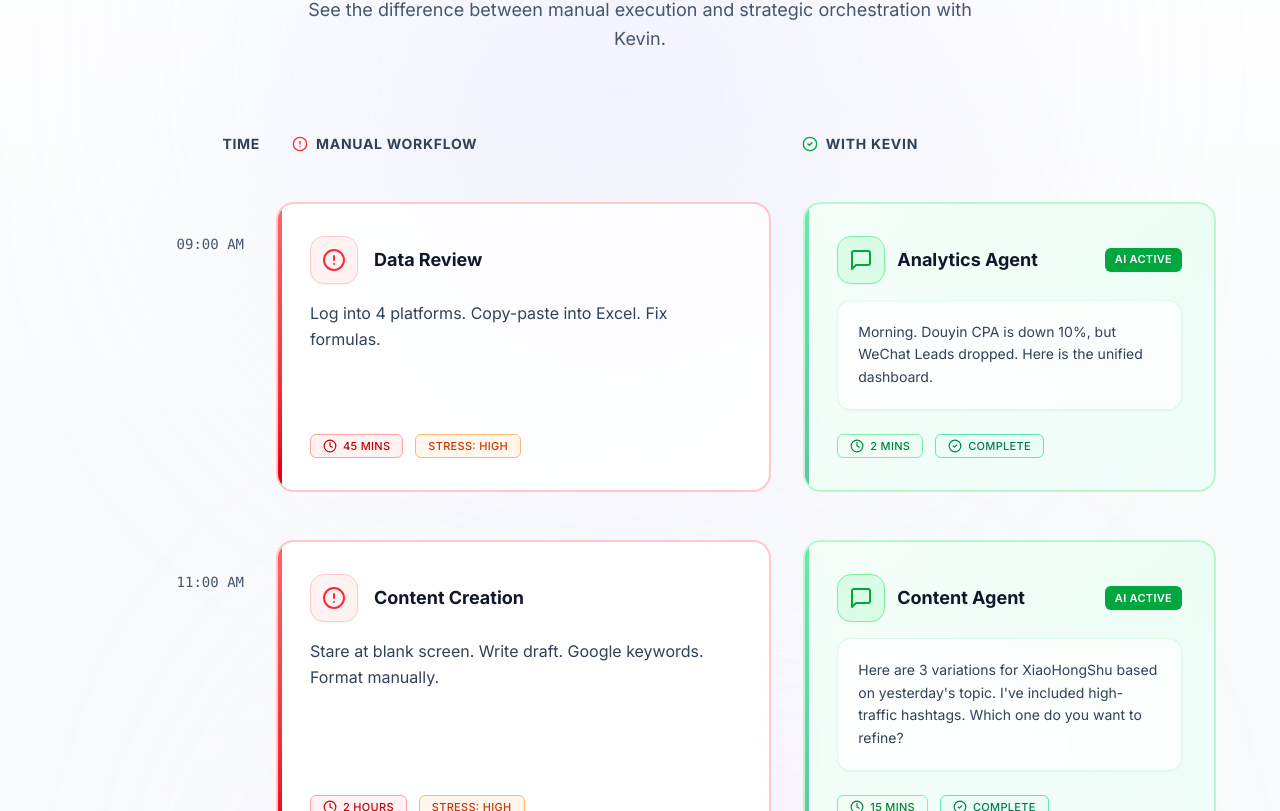
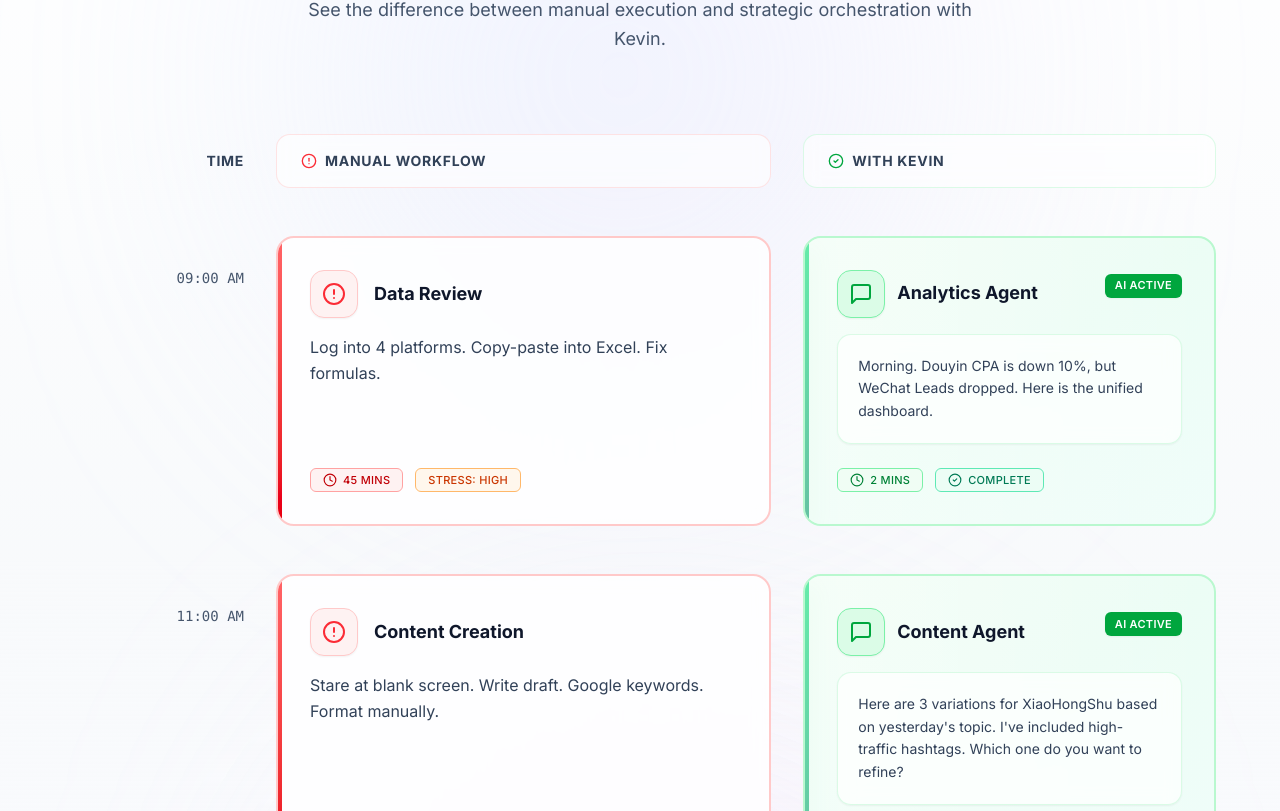
Before and after one commit to mailmangroup/hi-kevin, a Next.js app: page / in a window 1280 px wide. Shown: the part 3569-4380 px from the top of the page. Built offline with nearby package versions, Linux system fonts and the light colour scheme.

Commit message:
style(landing): improve UI consistency and visual hierarchy
- Adjust spacing and styling in workflow demo header
- Refine card layouts with better padding and shadows
- Fix indentation in SOP library component

```diff
--- a/components/landing/workflow-demo.tsx
+++ b/components/landing/workflow-demo.tsx
@@ -73,15 +73,15 @@ export function WorkflowDemo() {
 
         <div className="grid gap-12 max-w-6xl mx-auto">
           {/* Header Row */}
-          <div className="grid md:grid-cols-[180px_1.2fr_1fr] gap-8 items-center text-sm font-bold tracking-wider text-slate-700 uppercase px-4 hidden md:grid">
-            <div className="text-right">Time</div>
-            <div className="flex items-center gap-2">
+          <div className="grid md:grid-cols-[180px_1.2fr_1fr] gap-8 items-center hidden md:grid">
+            <div className="text-right text-sm font-bold tracking-wider text-slate-700 uppercase">Time</div>
+            <div className="flex items-center gap-2 bg-white/60 backdrop-blur-sm rounded-xl px-6 py-4 border border-red-200/50">
               <AlertCircle className="w-4 h-4 text-red-500" />
-              Manual Workflow
+              <span className="text-sm font-bold tracking-wider text-slate-700 uppercase">Manual Workflow</span>
             </div>
-            <div className="flex items-center gap-2">
+            <div className="flex items-center gap-2 bg-white/60 backdrop-blur-sm rounded-xl px-6 py-4 border border-green-200/50">
               <CheckCircle2 className="w-4 h-4 text-green-600" />
-              With Kevin
+              <span className="text-sm font-bold tracking-wider text-slate-700 uppercase">With Kevin</span>
             </div>
           </div>
 
@@ -134,14 +134,14 @@ export function WorkflowDemo() {
                 <div className="absolute inset-0 bg-gradient-to-r from-white/40 to-transparent pointer-events-none"></div>
 
                 <div className="flex flex-col h-full relative z-10">
-                  <div className="flex items-center justify-between mb-4">
-                    <div className="flex items-center gap-3">
+                  <div className="flex items-start justify-between mb-4 gap-3">
+                    <div className="flex items-center gap-3 flex-1 min-w-0">
                       <div className="w-12 h-12 rounded-xl bg-green-100 flex items-center justify-center shrink-0 border border-green-300 shadow-sm">
                         <MessageSquare className="w-6 h-6 text-green-600" />
                       </div>
-                      <h4 className="font-bold text-slate-900 text-lg">{scenario.kevinWay.agent}</h4>
+                      <h4 className="font-bold text-slate-900 text-lg leading-tight">{scenario.kevinWay.agent}</h4>
                     </div>
-                    <Badge className="bg-green-600 text-white hover:bg-green-700 border-0 shadow-sm">AI Active</Badge>
+                    <Badge className="bg-green-600 text-white hover:bg-green-700 border-0 shadow-sm shrink-0 mt-1">AI Active</Badge>
                   </div>
 
                   <div className="bg-white/70 backdrop-blur-sm rounded-xl p-5 mb-6 text-slate-700 text-sm border border-green-200/50 leading-relaxed shadow-sm flex-grow">
```
Also changed, not shown: components/landing/sop-library.tsx (indentation only).
